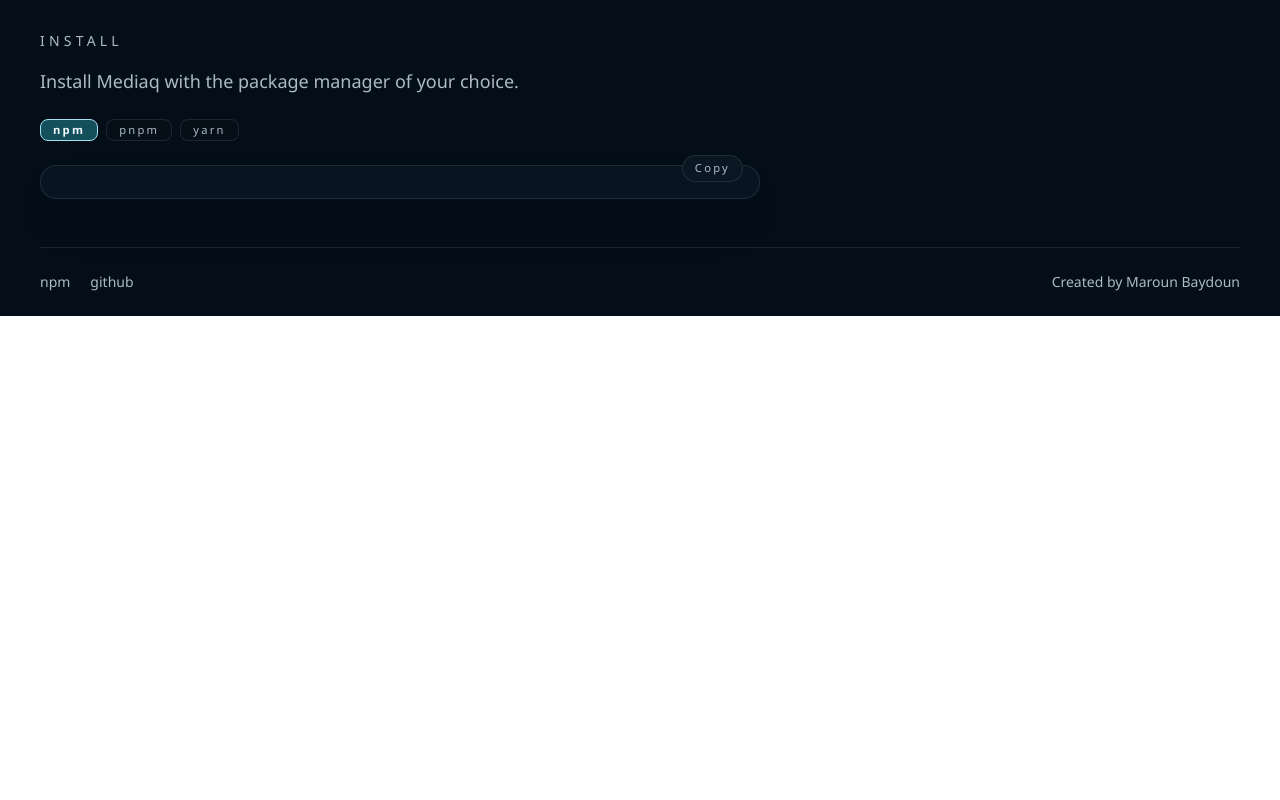
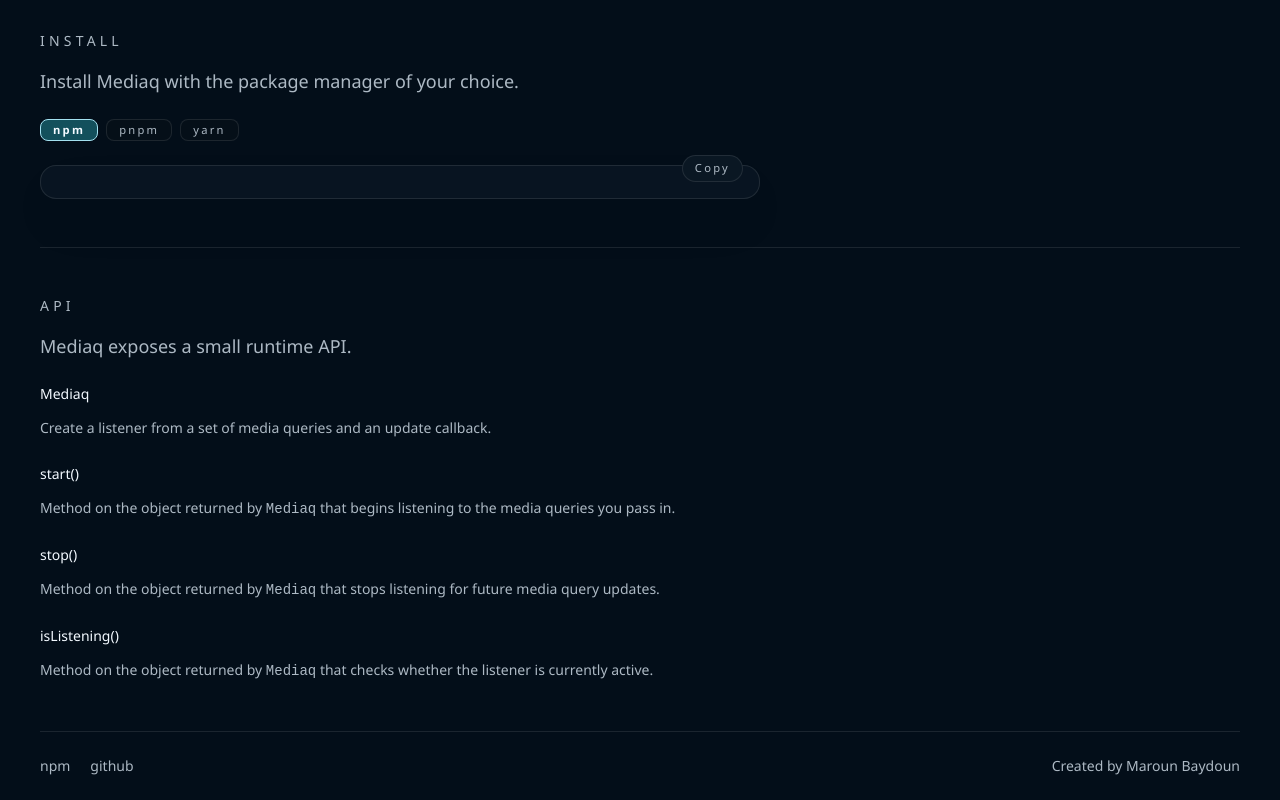
Before and after one commit to maroun-baydoun/mediaq, a website built with Vite: page apps/demo/index.html in a window 1280 px wide. Shown: the part 1456-2256 px from the top of the page. Before the commit the page ends 1772 px from the top, so only its background shows below. Built offline with nearby package versions, Linux system fonts and the light colour scheme.

Commit message:
Add API section

```diff
--- a/apps/demo/index.html
+++ b/apps/demo/index.html
@@ -17,18 +17,18 @@
         </div>
         <nav aria-label="Project links">
           <a
+            href="https://github.com/maroun-baydoun/mediaq"
+            rel="noreferrer"
+            target="_blank"
+          >
+            ★ Github
+          </a>
+          <a
             href="https://badge.fury.io/js/mediaq"
             rel="noreferrer"
             target="_blank"
           >
             <img alt="npm version" src="https://badge.fury.io/js/mediaq.svg" />
-          </a>
-          <a
-            href="https://github.com/maroun-baydoun/mediaq"
-            rel="noreferrer"
-            target="_blank"
-          >
-            ★ Github
           </a>
         </nav>
       </header>
@@ -60,10 +60,7 @@
         >
           <div class="section-header">
             <div class="flex items-center gap-3">
-              <span
-                class="relative inline-flex h-3 w-3"
-                aria-hidden="true"
-              >
+              <span class="relative inline-flex h-3 w-3" aria-hidden="true">
                 <span
                   class="absolute inline-flex h-full w-full rounded-full bg-accent/60 animate-ping opacity-75"
                 ></span>
@@ -89,8 +86,7 @@
               <span class="media-grid-summary-total" data-media-summary-total>
                 8
               </span>
-              media queries
-              are matching
+              media queries are matching
             </p>
           </div>
 
@@ -132,6 +128,49 @@
         </chip-tabs>
       </section>
 
+      <section class="page-section" aria-labelledby="api-heading">
+        <div class="section-header">
+          <h3 id="api-heading">API</h3>
+          <p class="section-header-intro">
+            Mediaq exposes a small runtime API.
+          </p>
+        </div>
+
+        <div class="space-y-6">
+          <div class="space-y-3">
+            <h4>Mediaq</h4>
+            <p class="text-sm leading-6 text-muted">
+              Create a listener from a set of media queries and an update
+              callback.
+            </p>
+          </div>
+
+          <div class="space-y-3">
+            <h4>start()</h4>
+            <p class="text-sm leading-6 text-muted">
+              Method on the object returned by <code>Mediaq</code> that begins
+              listening to the media queries you pass in.
+            </p>
+          </div>
+
+          <div class="space-y-3">
+            <h4>stop()</h4>
+            <p class="text-sm leading-6 text-muted">
+              Method on the object returned by <code>Mediaq</code> that stops
+              listening for future media query updates.
+            </p>
+          </div>
+
+          <div class="space-y-3">
+            <h4>isListening()</h4>
+            <p class="text-sm leading-6 text-muted">
+              Method on the object returned by <code>Mediaq</code> that checks
+              whether the listener is currently active.
+            </p>
+          </div>
+        </div>
+      </section>
+
       <footer>
         <nav>
           <a
--- a/apps/demo/src/style.css
+++ b/apps/demo/src/style.css
@@ -107,6 +107,11 @@
     @apply text-muted;
   }
 
+  h4 {
+    @apply text-sm font-medium uppercase tracking-[0.3em];
+    @apply text-muted;
+  }
+
   footer {
     @apply flex flex-col gap-3;
     @apply border-t border-border/80 pt-5;
@@ -153,6 +158,10 @@
   .section-header-intro {
     @apply mt-3 text-base leading-7 text-muted;
     @apply sm:mt-4 sm:text-lg;
+  }
+
+  .page-section[aria-labelledby="api-heading"] h4 {
+    @apply normal-case tracking-normal text-foreground;
   }
 
   .media-grid-summary {
```
